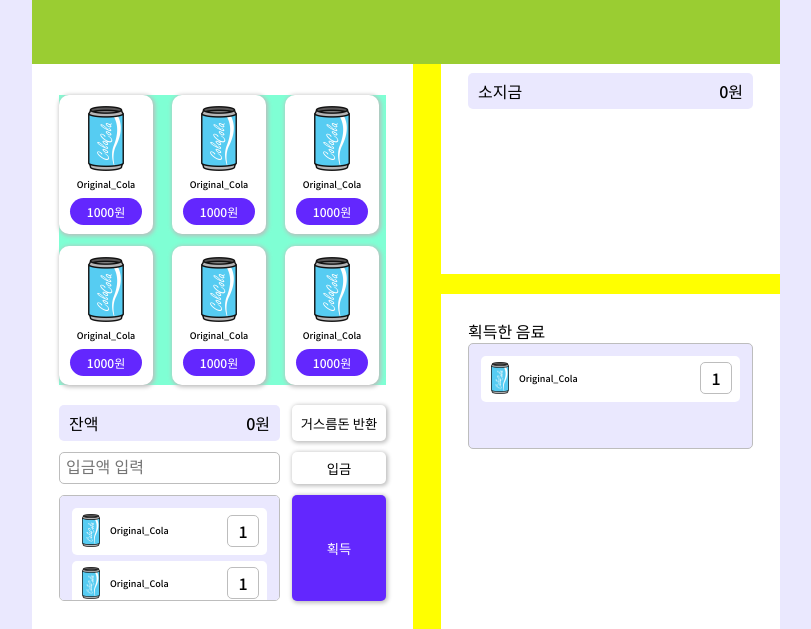
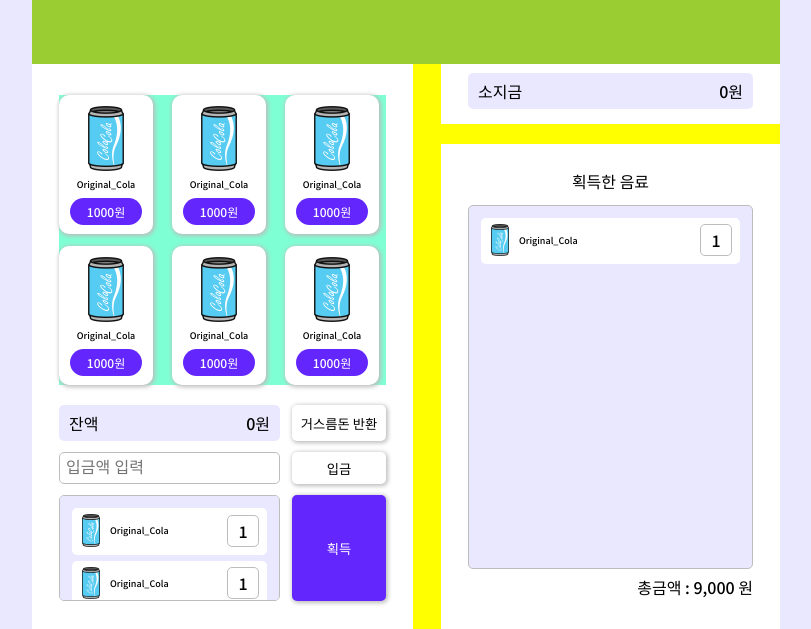
Before and after one commit to mixnuts211/vending-machine, a plain HTML site: page index.html in a window 1280 px wide. Shown: the part 202-831 px from the top of the page, without its empty margins (234-1045 px from the left). Drawn offline with Linux system fonts and the light colour scheme.

Commit message:
마지막 section

```diff
--- a/css/style.css
+++ b/css/style.css
@@ -183,3 +183,14 @@ body{
    grid-area: 2 / 2 / 3 / 3;
    background-color: #fff;
 }
+.get-list h2{
+   text-align: center;
+   margin-bottom: 12px;
+}
+.get-list .get-beverage-list{
+   height: 364px;
+}
+.total-text{
+   text-align: right;
+   margin-top: 6px;
+}
--- a/index.html
+++ b/index.html
@@ -160,6 +160,7 @@
                 <p class="get-beverage-list-num">1</p>
               </li>
           </ul>
+          <p class="total-text">총금액 : 9,000 원</p>
         </section>
       </main>
     </div>
```
